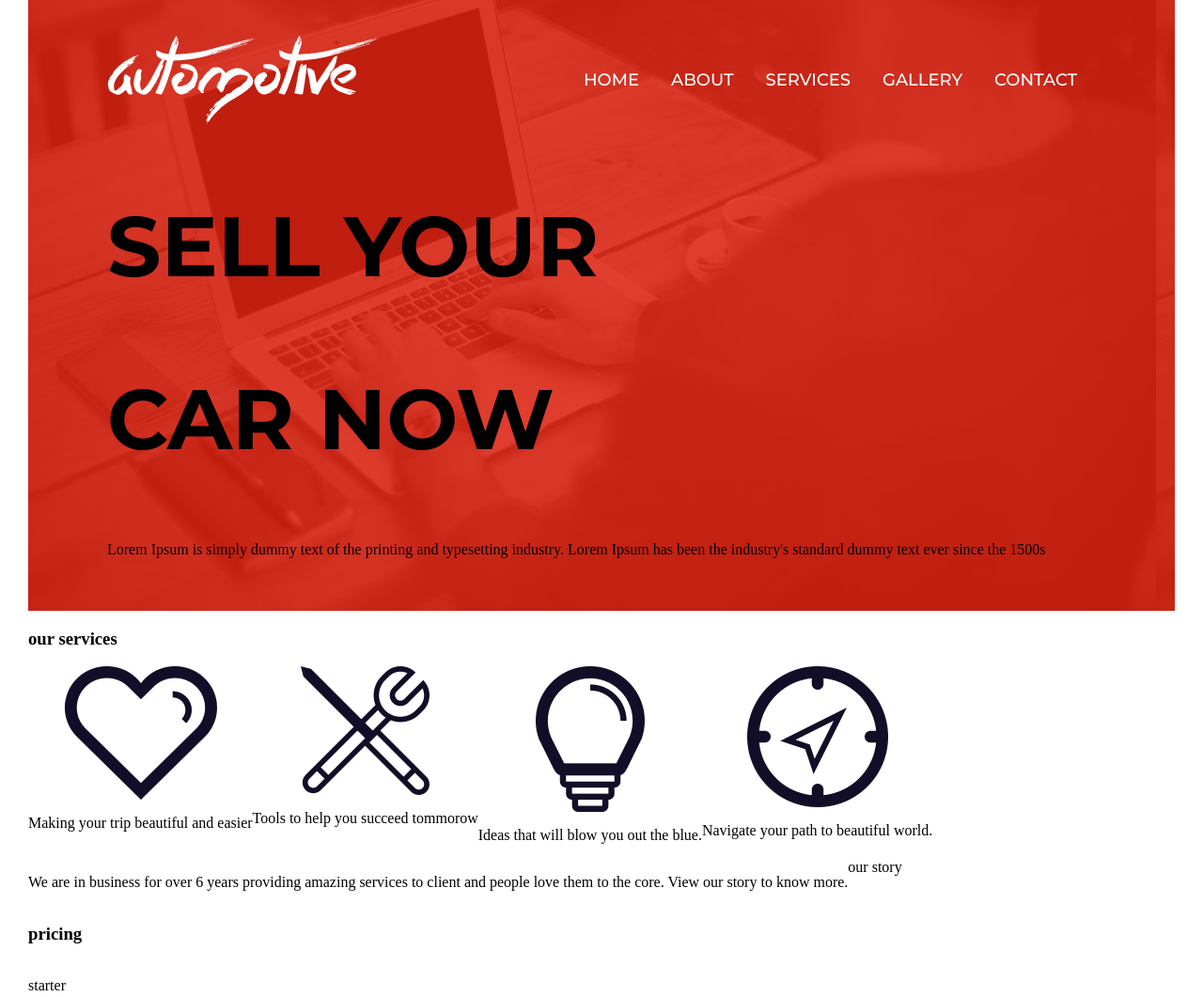
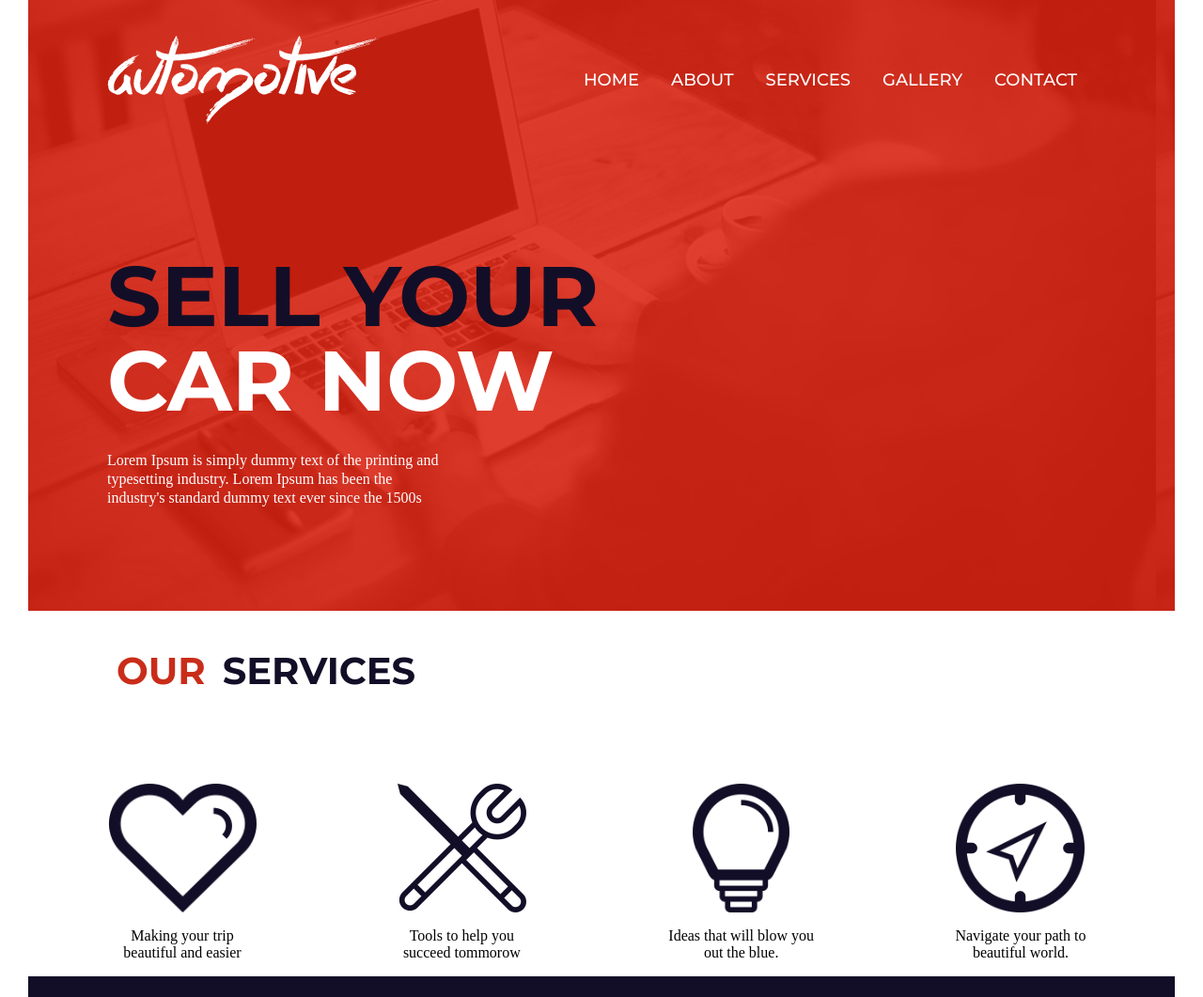
Before and after one commit to mplotnikov63/study, a plain HTML site: page web/FINAL/final.html in a window 1280 px wide. Shown: the top 1061 px of the page at 94% size. Drawn offline with Linux system fonts and the light colour scheme.

Commit message:
final2.11.24

```diff
--- a/web/FINAL/final.css
+++ b/web/FINAL/final.css
@@ -8,7 +8,7 @@ body {
 .box1 {
 
 }
-.container2 {
+.main3{
 
     width: 1220px;
     margin: 0 auto;
@@ -34,7 +34,10 @@ body {
 
 .services5 {
     display: flex;
-
+    justify-content: space-between;
+    width: 1052px;
+    margin: 0 auto;
+    margin-top: 100px;
 }
 
 #logo5 {
@@ -64,17 +67,71 @@ body {
     align-items: center;
 }
 
+.service6 p {
+    max-width: 160px;
+    text-align: center;
+}
+.service6 img {
+    max-height: 137px;
+}
 h2 {
     font-size: 90px;
     font-family: 'Montserrat';
     font-weight: bold;
     text-transform: uppercase;
+    color: #130e27;
+    line-height: 90px;
+    margin: 0;
+}
+
+#h21 {
+    margin-top: 138px;
+}
+#h22 {
+    color: white;
+}
+
+.title5 p {
+    color: white;
+    font-size: 16px;
+    max-width: 360px;
+    line-height: 20px;
+    margin: 0;
+    margin-top: 30px;
+}
+.title_2 {
+    display: flex;
+    margin: 44px 0 0 94px;
+}
+.title_2 p {
+    font-size: 40px;
+    font-family: 'Montserrat';
+    font-weight: bold;
+    text-transform: uppercase;
+    color: #130e27;
+    line-height: 40px;
+    margin: 0;
+}
+
+.title_2 p:first-child {
+    color: #c92d19;
+    margin-right: 18px;
 }
 
 .center4 {
     display: flex;
+    justify-content: space-between;
+    background-color: #130e27;
+    padding: 0 84px;
+    padding-left: 100px;
 }
 
+.center4 p {
+    max-width: 500px;
+    color: white;
+    line-height: 22px;
+    margin: auto 0;
+}
 .pricing4 {
     display: flex;
     flex-direction: column;
@@ -92,3 +149,22 @@ h2 {
 .top_buttons5 {
     display: flex;
 }
+.button5 {
+    font-family: 'Montserrat';
+    font-weight: 500;
+    color: white;
+    font-size: 18px;
+    line-height: 18px;
+    text-transform: uppercase;
+    text-align: center;
+    border-radius: 4px;
+    margin: auto 0;
+    padding: 20px 60px;
+    margin-right: 6px;
+    background-color: #c92d19;
+    transition: transform 0.4s;
+    margin: 30px 0;
+}
+.button5:hover {
+    transform: scale(1.05)
+}
--- a/web/FINAL/final.html
+++ b/web/FINAL/final.html
@@ -23,13 +23,13 @@
                         <div class="button6">contact</div>
                     </div>
                     <div class="title5">
-                        <h2>sell your</h2>
-                        <h2>car now</h2>
+                        <h2 id="h21">sell your</h2>
+                        <h2 id="h22">car now</h2>
                         <p>Lorem Ipsum is simply dummy text of the printing and typesetting industry. Lorem Ipsum has been the industry's standard dummy text ever since the 1500s</p>
                     </div>
                 </div>
                 <div class="our_services4">
-                    <h3>our services</h3>
+                    <div class="title_2"> <p>our</p> <p>services</p></div>
                     <div class="services5">
                         <div class="service6 s1">
                             <img src="heart.png" alt="">
```
